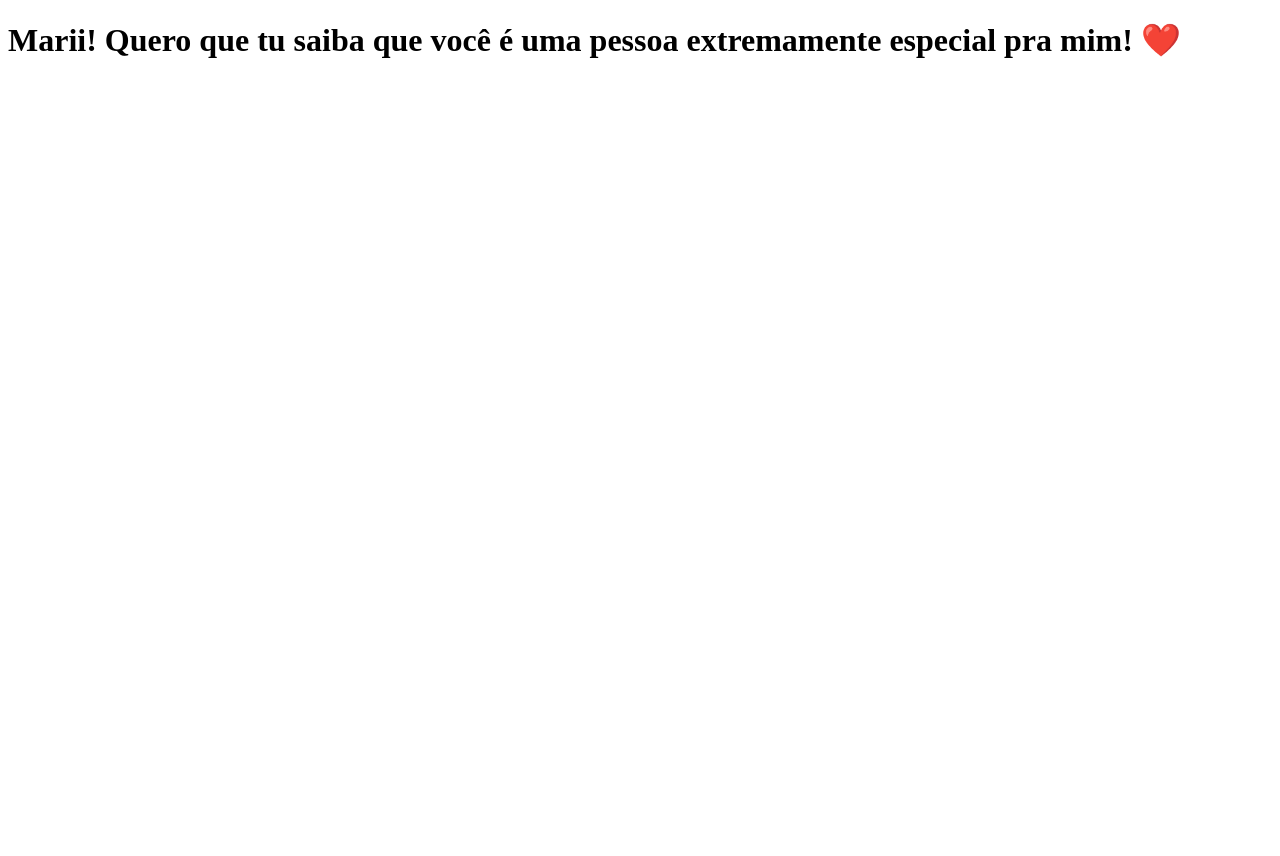
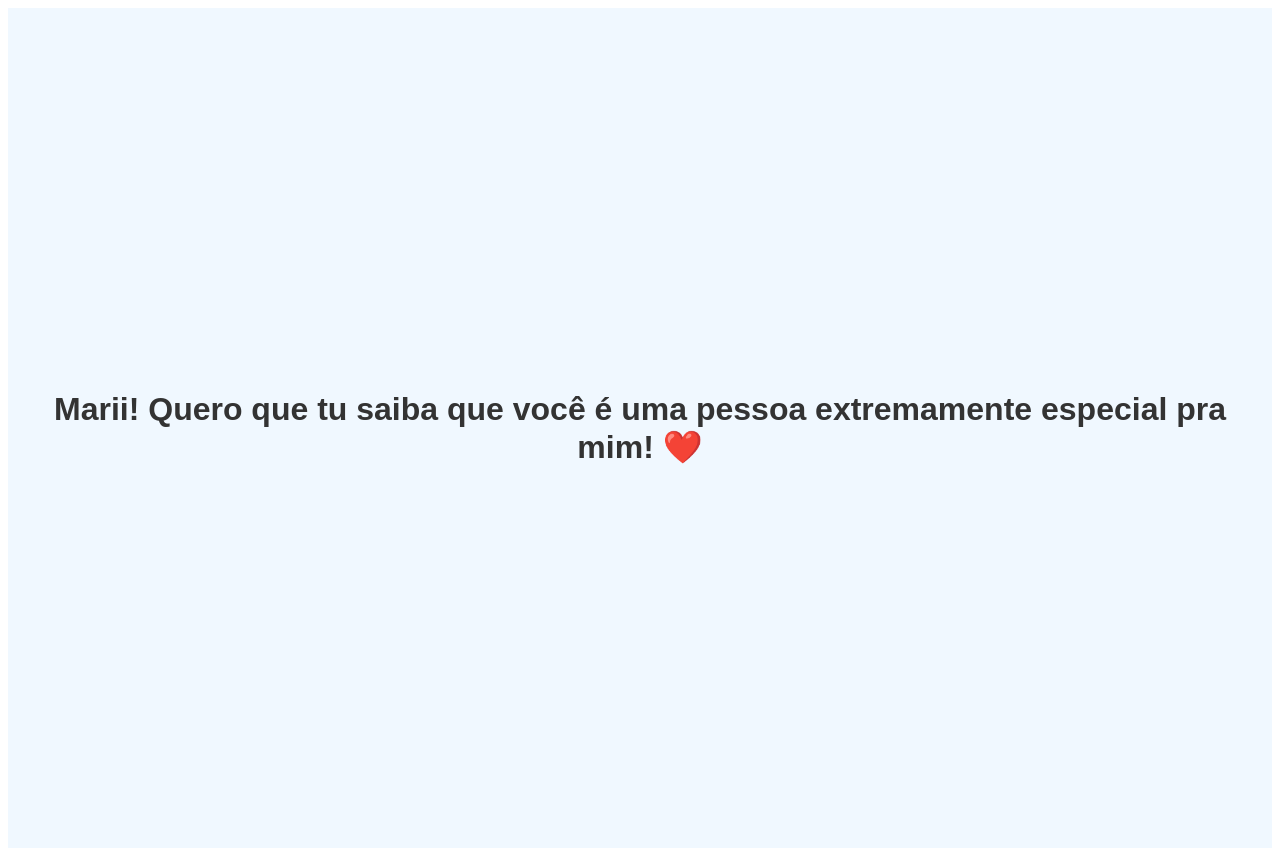
Before and after one commit to BrunoAzeved/clone-tabnews, a Next.js app: page / in a window 1280 px wide. Before the commit the page ends 800 px from the top, so only its background shows below. Built offline with nearby package versions, Linux system fonts and the light colour scheme.

Commit message:
alteração no layout

```diff
--- a/pages/index.js
+++ b/pages/index.js
@@ -1,5 +1,28 @@
 function Home() {
-    return <h1>Marii! Quero que tu saiba que você é uma pessoa extremamente especial pra mim! ❤️</h1>
+    return (
+        <div style={styles.container}>
+            <h1 style={styles.heading}>
+                Marii! Quero que tu saiba que você é uma pessoa extremamente especial pra mim! ❤️
+            </h1>
+        </div>
+    );
 }
 
+const styles = {
+    container: {
+        display: 'flex',
+        justifyContent: 'center',
+        alignItems: 'center',
+        height: '100vh',
+        backgroundColor: '#f0f8ff',
+        padding: '20px',
+        textAlign: 'center',
+    },
+    heading: {
+        fontFamily: 'Arial, sans-serif',
+        fontSize: '2rem',
+        color: '#333',
+    },
+};
+
 export default Home;
```
